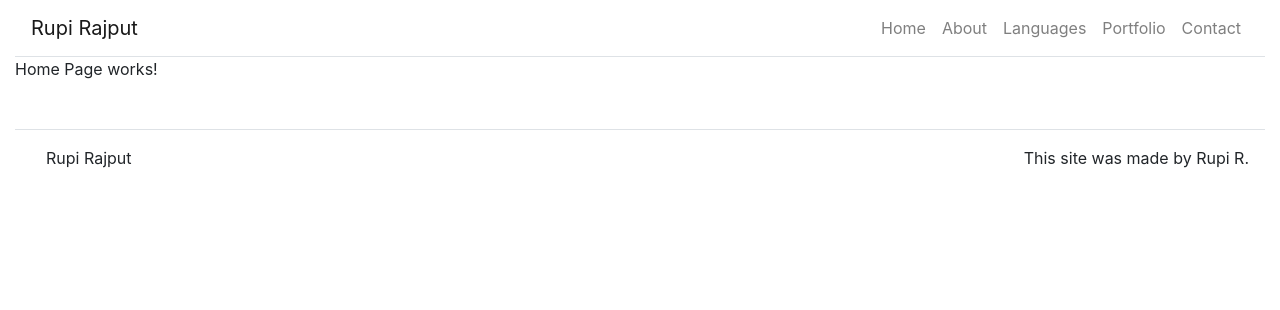
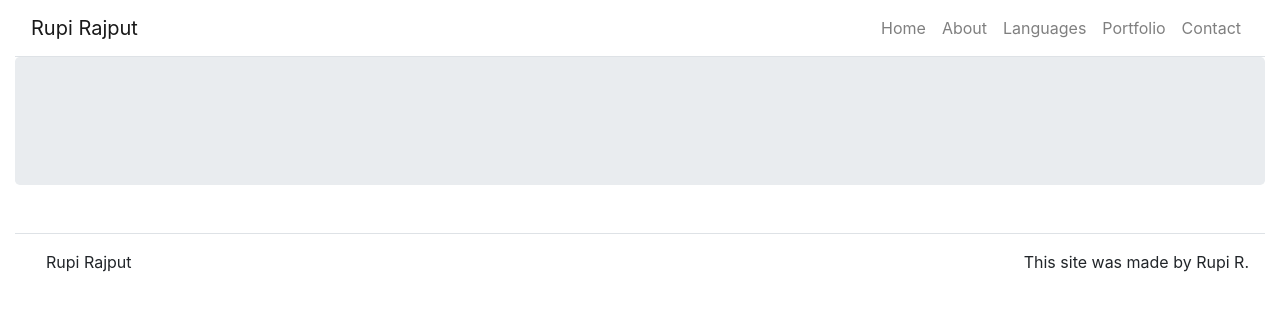
Before and after one commit to RupiR/react-portfolio-practice, a React (Create React App) app: page / in a window 1280 px wide. Shown: the top 310 px of the page. Built offline with nearby package versions, Linux system fonts and the light colour scheme.

Commit message:
added megatron to hero

```diff
--- /dev/null
+++ b/src/components/Hero.js
@@ -0,0 +1,12 @@
+import React from 'react';
+import { Jumbotron } from 'react-bootstrap';
+
+function Hero() {
+
+return(
+    <Jumbotron></Jumbotron>
+);
+
+}
+
+export default Hero;
--- a/src/pages/HomePage.js
+++ b/src/pages/HomePage.js
@@ -1,9 +1,11 @@
 import React from 'react';
+
+import Hero from '../components/Hero';
 
 function HomePage(props) {
 
     return(
-        <p>Home Page works!</p>
+        <Hero />
     );
 
 }
```
